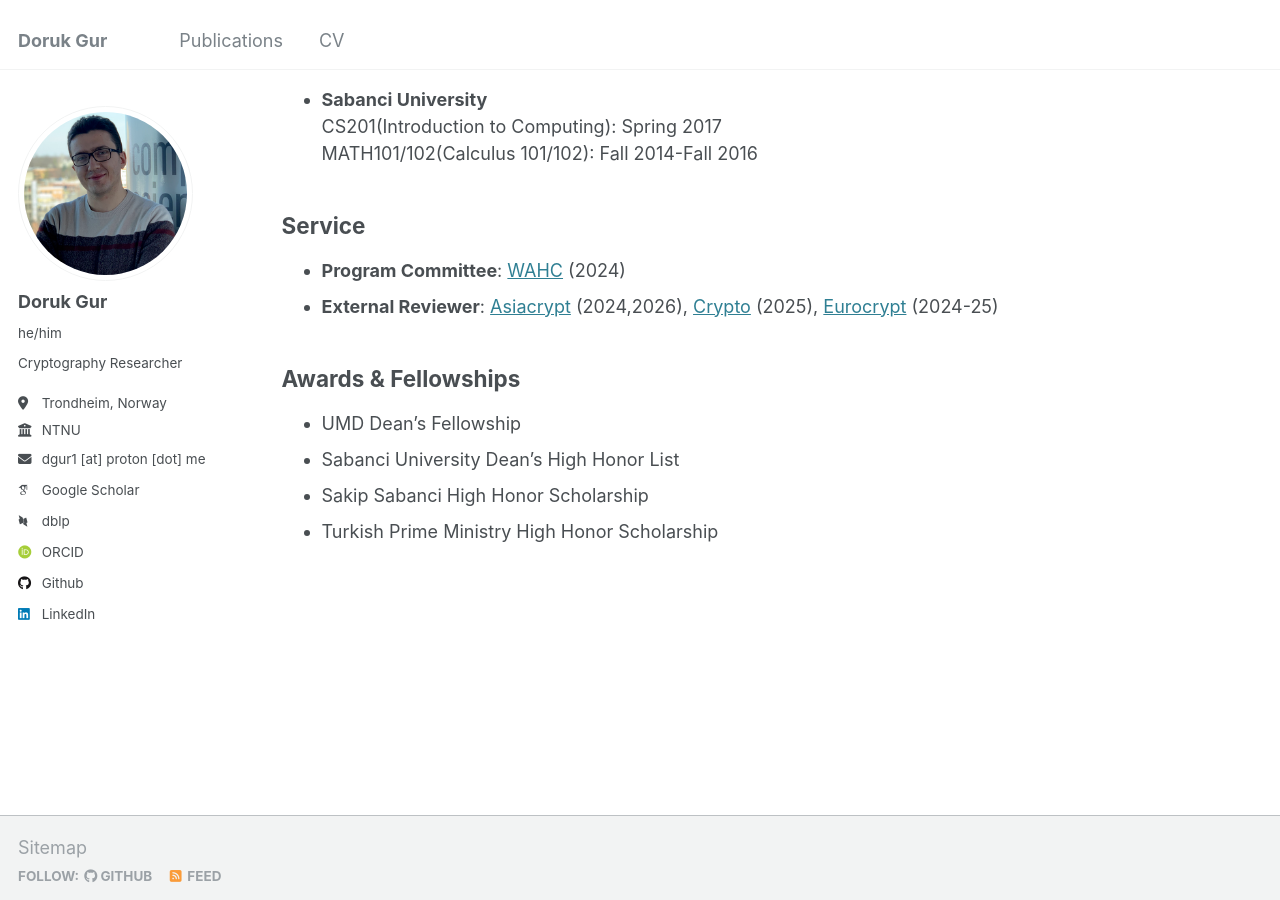
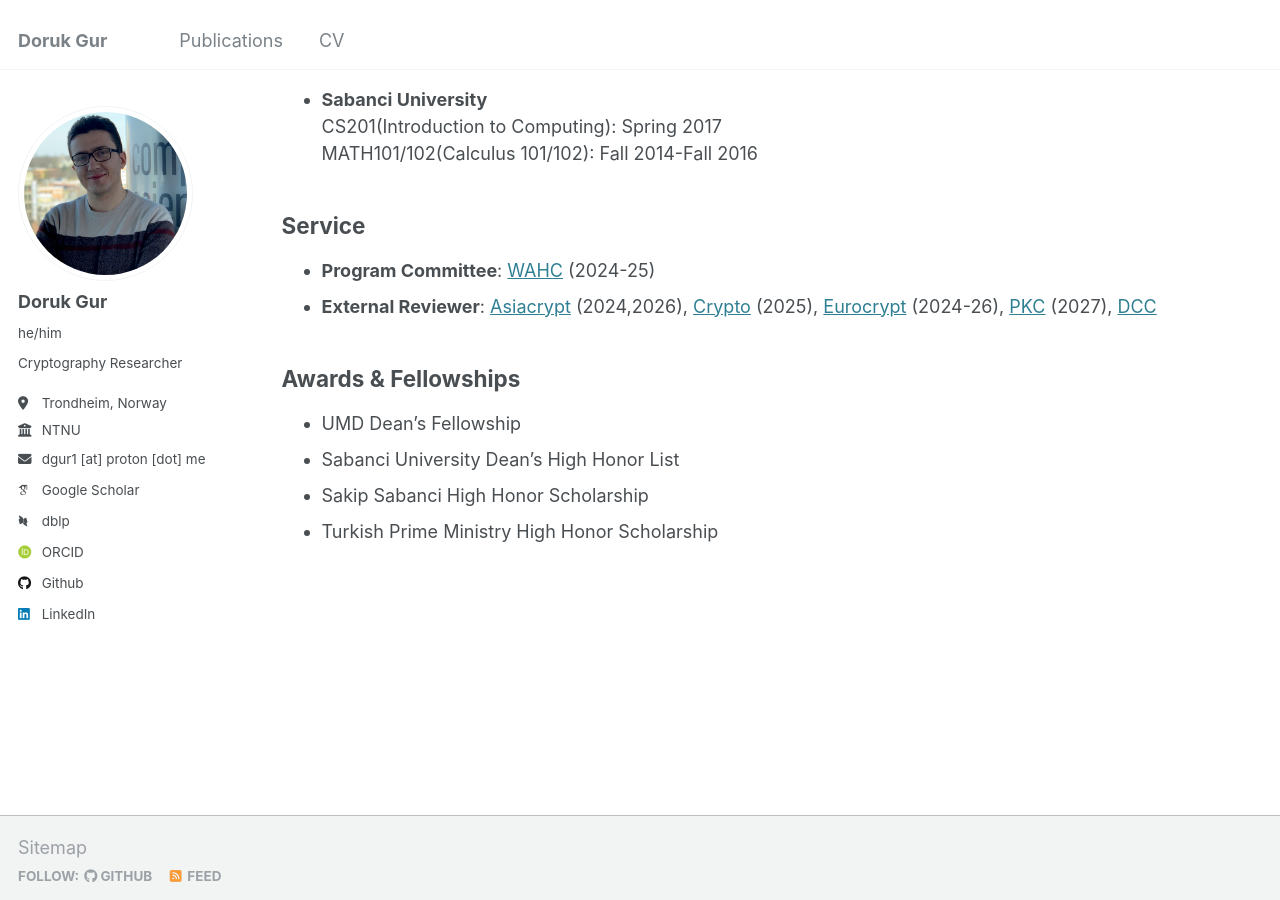
Before and after one commit to doruk19/doruk19.github.io, a Jekyll site: the page built from _pages/cv.md, in a window 1280 px wide and 900 px high, scrolled down 1089 px. Built offline with Jekyll 4.4.1, drawn with Linux system fonts in a browser that asks for light colours; some web fonts are replaced.

Commit message:
conference PC/review updates

```diff
--- a/_pages/cv.md
+++ b/_pages/cv.md
@@ -49,8 +49,8 @@ Teaching(TAship)
 
 Service
 -----
-* **Program Committee**: [WAHC](https://homomorphicencryption.org/wahc-2024/) (2024)
-* **External Reviewer**: [Asiacrypt](https://asiacrypt.iacr.org/) (2024,2026), [Crypto](https://crypto.iacr.org/) (2025), [Eurocrypt](https://eurocrypt.iacr.org/) (2024-25)
+* **Program Committee**: [WAHC](https://homomorphicencryption.org/wahc-2024/) (2024-25)
+* **External Reviewer**: [Asiacrypt](https://asiacrypt.iacr.org/) (2024,2026), [Crypto](https://crypto.iacr.org/) (2025), [Eurocrypt](https://eurocrypt.iacr.org/) (2024-26), [PKC](https://pkc.iacr.org) (2027), [DCC](https://link.springer.com/journal/10623)
 
 Awards & Fellowships
 -----
```
